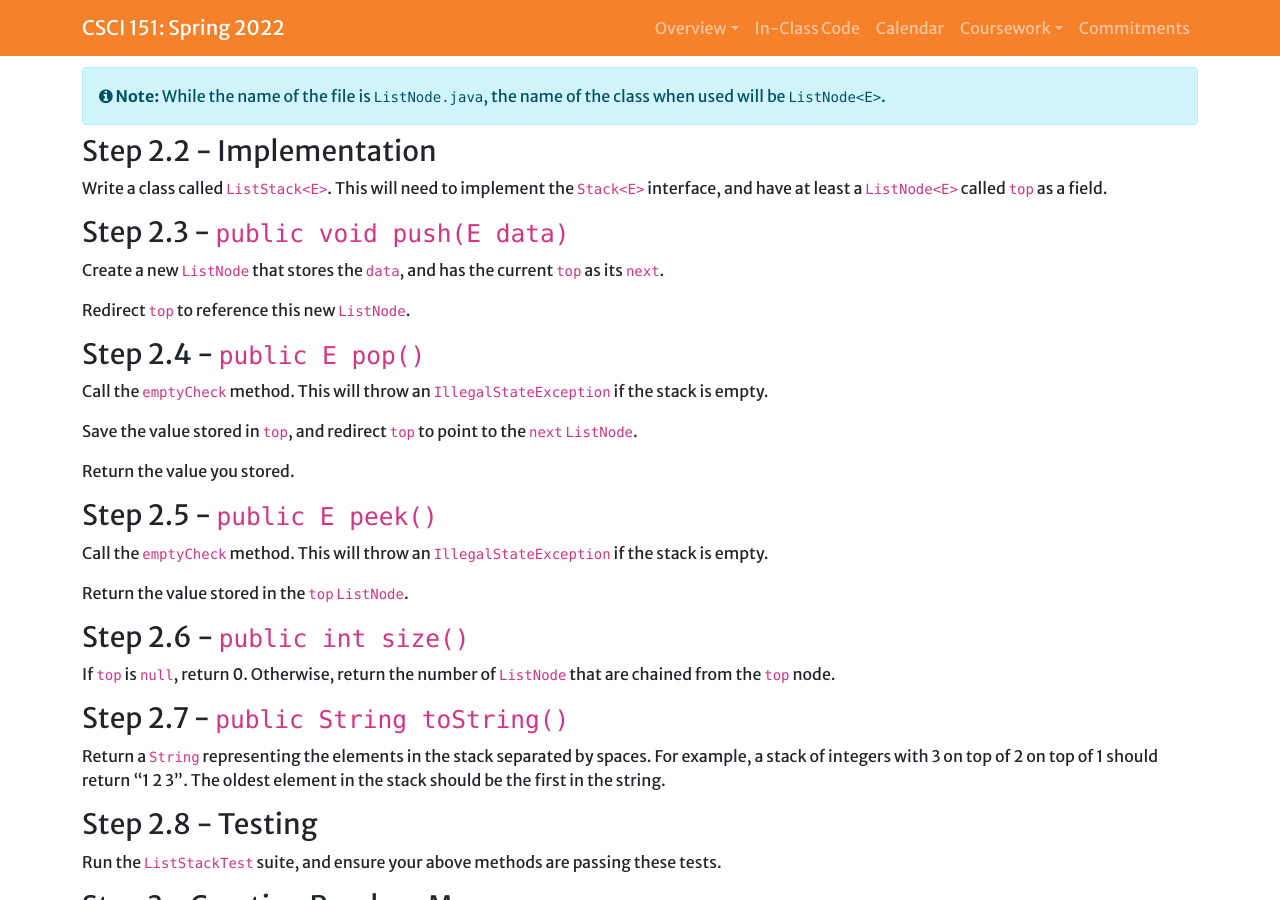
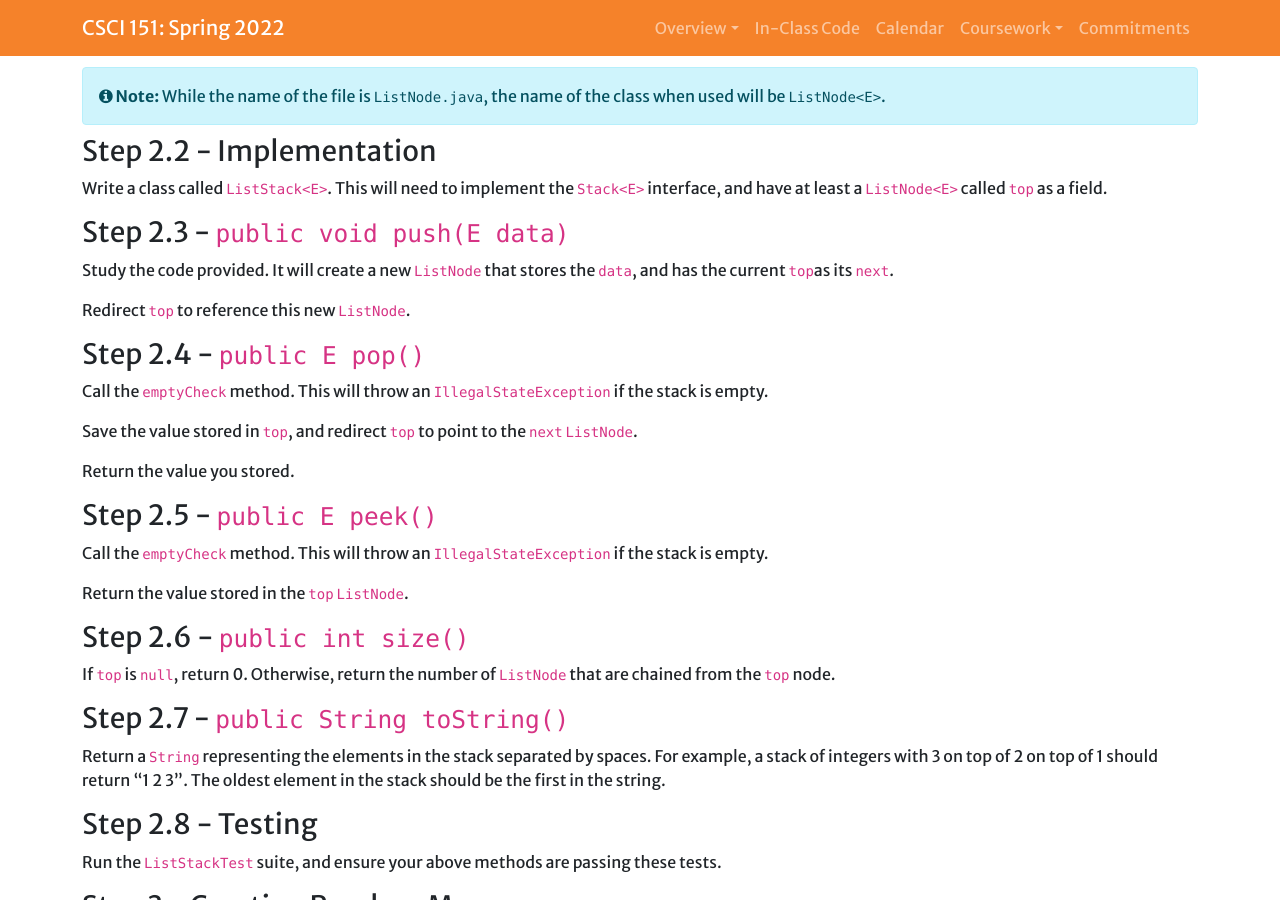
Before and after one commit to Hendrix-CS/csci151, a Jekyll site: the page built from labs/maze-dfs.md, in a window 1280 px wide and 900 px high, scrolled down 3295 px. Built offline with Jekyll 4.4.1, drawn with Linux system fonts in a browser that asks for light colours; a script that is not in the unit is left out; our own code applies the rules of GitHub Pages for plain Markdown files.

```diff
--- a/labs/maze-dfs.md
+++ b/labs/maze-dfs.md
@@ -133,8 +133,8 @@
 
 ### Step 2.3 - `public void push(E data)`
 
-Create a new `ListNode` that stores the `data`, and has the current `top`
-as its `next`.
+Study the code provided. It will create a new `ListNode` that stores the `data`,
+and has the current `top`as its `next`.
 
 Redirect `top` to reference this new `ListNode`.
 
```
